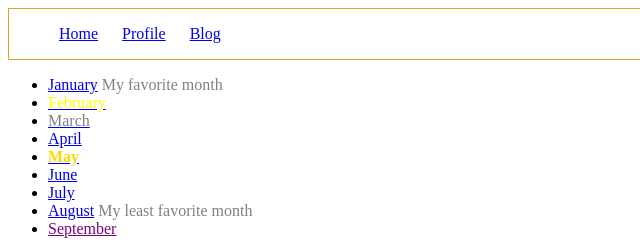
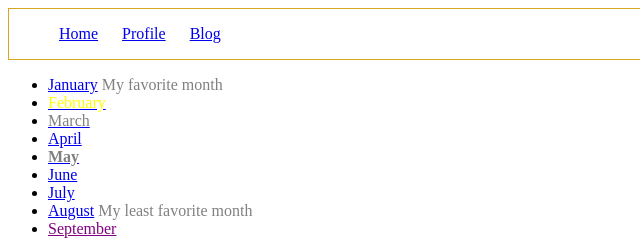
Before and after one commit to krnorris65/css-selectors, a plain HTML site: page index.html in a window 1280 px wide. Shown: the top 240 px of the page, 0-640 px from the left. Drawn offline with Linux system fonts and the light colour scheme.

Commit message:
updated CSS code

```diff
--- a/selectors.css
+++ b/selectors.css
@@ -42,7 +42,7 @@ a.disabled {
     border-radius: 10px;
 }
 
-.promo, .promo > span {
+.promo {
     font-weight: bold;
     color: gold;
 }
```
